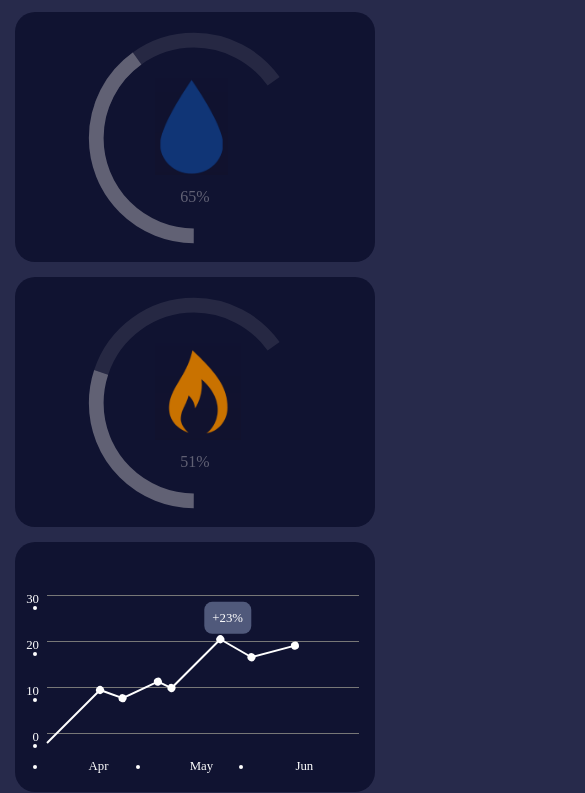
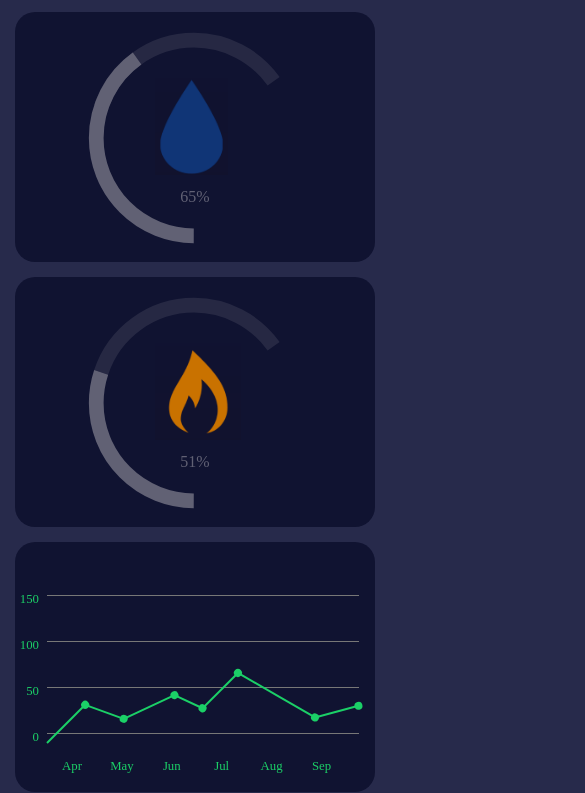
Before and after one commit to JasmijnJ/IxD---Technology-2, a plain HTML site: page index.html in a window 390 px wide. Shown: the part 321-1114 px from the top of the page, 585 px wide, since content can reach past the window. Drawn offline with nearby package versions, Linux system fonts and the light colour scheme.

Commit message:
grafiek responsive
grafiek responsive gemaakt

```diff
--- a/index.html
+++ b/index.html
@@ -100,15 +100,18 @@
         <div class="distance">
            <div class='grafico'>
             <ul class='eje-y'>
-              <li data-ejeY='30'></li>
-              <li data-ejeY='20'></li>
-              <li data-ejeY='10'></li>
+              <li data-ejeY='150'></li>
+              <li data-ejeY='100'></li>
+              <li data-ejeY='50'></li>
               <li data-ejeY='0'></li>
             </ul>
             <ul class='eje-x'>
               <li>Apr</li>
               <li>May</li>
               <li>Jun</li>
+              <li>Jul</li>
+              <li>Aug</li>
+              <li>Sep</li>
             </ul>
             <span data-valor='25'>
                                <span data-valor='8'>
@@ -117,6 +120,7 @@
                                      <span data-valor='23'>
                                      <span data-valor='12'>
                                          <span data-valor='15'>
+
                                          </span></span>
             </span>
             </span>
--- a/styles/distance.css
+++ b/styles/distance.css
@@ -3,7 +3,7 @@
 				  width: 100%;
 				  height: 100%;
 				  position: relative;
-				  color: #fff;
+				  color: #1BD067;
 				  font-size: 80%;
 				}
 				.grafico span {
@@ -19,13 +19,13 @@
 				.grafico span > span {
 				  left: 100%; bottom: 0;
 				}
-				[data-valor='25'] {width: 75px; -webkit-transform: rotate(-45deg); transform: rotate(-45deg);}
-				[data-valor='8'] {width: 24px; -webkit-transform: rotate(65deg); transform: rotate(65deg);}
-				[data-valor='13'] {width: 39px; -webkit-transform: rotate(-45deg); transform: rotate(-45deg);}
-				[data-valor='5'] {width: 15px; -webkit-transform: rotate(50deg); transform: rotate(50deg);}
-				[data-valor='23'] {width: 69px; -webkit-transform: rotate(-70deg); transform: rotate(-70deg);}
-				[data-valor='12'] {width: 36px; -webkit-transform: rotate(75deg); transform: rotate(75deg);}
-				[data-valor='15'] {width: 45px; -webkit-transform: rotate(-45deg); transform: rotate(-45deg);}
+				[data-valor='25'] {width: 15%; -webkit-transform: rotate(-45deg); transform: rotate(-45deg);}
+				[data-valor='8'] {width: 75%; -webkit-transform: rotate(65deg); transform: rotate(65deg);}
+				[data-valor='13'] {width: 139%; -webkit-transform: rotate(-45deg); transform: rotate(-45deg);}
+				[data-valor='5'] {width: 55%; -webkit-transform: rotate(50deg); transform: rotate(50deg);}
+				[data-valor='23'] {width: 160%; -webkit-transform: rotate(-70deg); transform: rotate(-70deg);}
+				[data-valor='12'] {width: 180%; -webkit-transform: rotate(75deg); transform: rotate(75deg);}
+				[data-valor='15'] {width: 50%; -webkit-transform: rotate(-45deg); transform: rotate(-45deg);}
 
 				[data-valor]:before {
 				  content: '';
@@ -34,20 +34,10 @@
 				  right: -4px;
 				  bottom: -3px;
 				  padding: 4px;
-				  background: #fff;
+				  background: #1BD067;
 				  border-radius: 50%;
 				}
-				[data-valor='23']:after {
-				  content: '+' attr(data-valor) '%';
-				  position: absolute;
-				  right: -2.7rem;
-				  top: -1.7rem;
-				  padding: .3rem .5rem;
-				  background: #50597B;
-				  border-radius: .5rem;
-				  -webkit-transform: rotate(45deg);
-				  transform: rotate(45deg);
-				}
+
 				[class^='eje-'] {
 				  position: absolute;
 				  left: 0;
@@ -62,6 +52,7 @@
 				.eje-y li {
 				  height: 25%;
 				  border-top: 1px solid #777;
+				  list-style: none;
 				}
 				[data-ejeY]:before {
 				  content: attr(data-ejeY);
@@ -74,7 +65,8 @@
 				  top: -.5rem;
 				}
 				.eje-x li {
-				  width: 33%;
+				  width: 16%;
 				  float: left;
 				  text-align: center;
+				  list-style: none;
 				}
```
